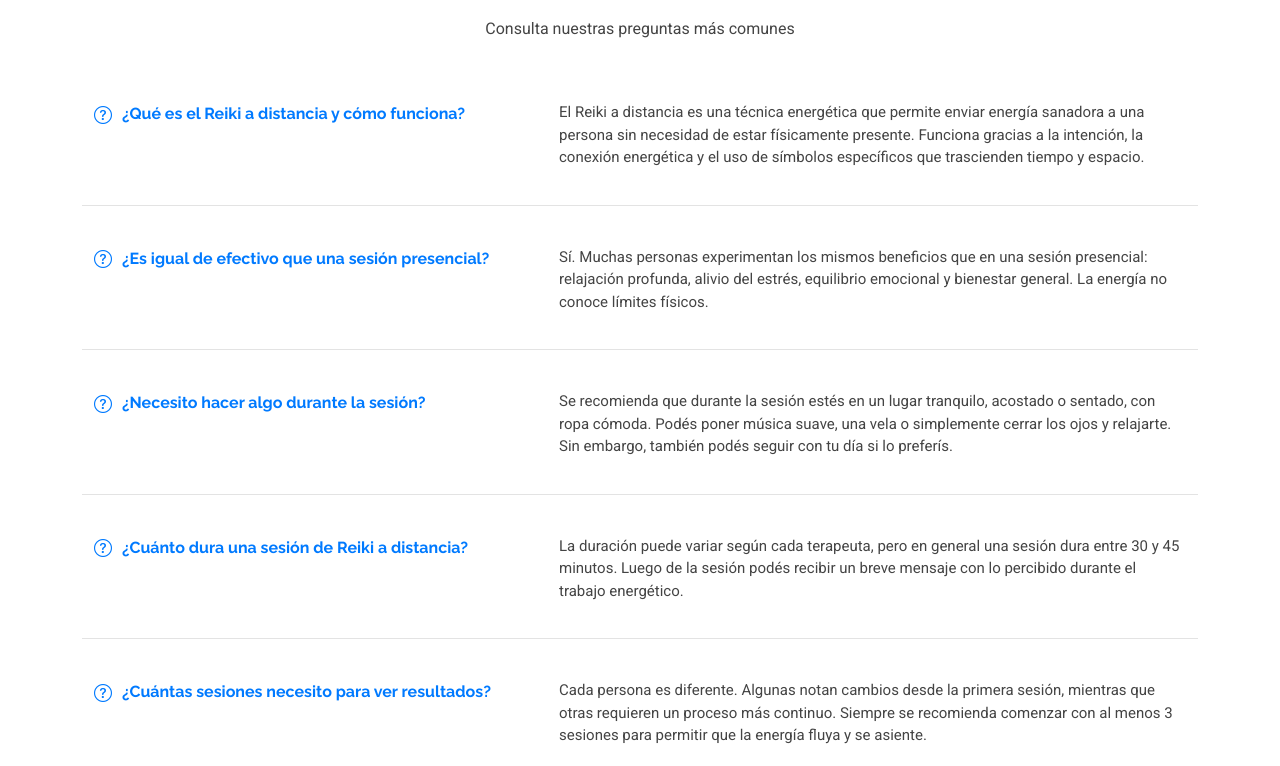
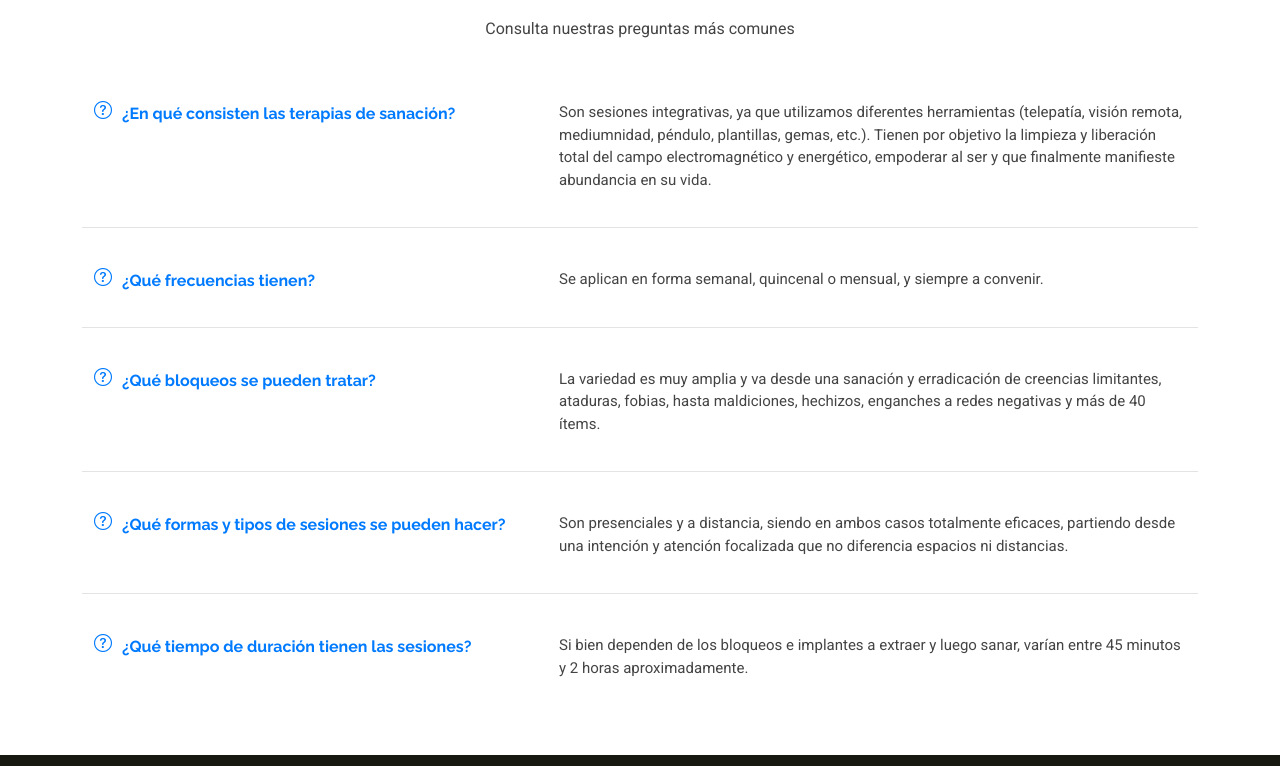
Before and after one commit to labordetrabajo/sikiuk, a plain HTML site: page index.html in a window 1280 px wide. Shown: the part 5358-6124 px from the top of the page. Drawn offline with nearby package versions, Linux system fonts and the light colour scheme; a web font is replaced by a local one.

Commit message:
Update index.html

```diff
--- a/index.html
+++ b/index.html
@@ -1,4 +1,4 @@
-<!DOCTYPE html>
+v<!DOCTYPE html>
 <html lang="en">
 
 <head>
@@ -513,13 +513,12 @@ $(document).ready(function() {
         <div class="row faq-item" data-aos="fade-up" data-aos-delay="100">
           <div class="col-lg-5 d-flex">
             <i class="bi bi-question-circle"></i>
-            <h4>¿Qué es el Reiki a distancia y cómo funciona?</h4>
+            <h4>¿En qué consisten las terapias de sanación?</h4>
           </div>
           <div class="col-lg-7">
             <p>
-             El Reiki a distancia es una técnica energética que permite enviar energía sanadora
-             a una persona sin necesidad de estar físicamente presente. Funciona gracias a la intención,
-              la conexión energética y el uso de símbolos específicos que trascienden tiempo y espacio.
+             Son sesiones integrativas, ya que utilizamos diferentes herramientas (telepatía, visión remota, mediumnidad, péndulo, plantillas, gemas, etc.).
+             Tienen por objetivo la limpieza y liberación total del campo electromagnético y energético, empoderar al ser y que finalmente manifieste abundancia en su vida.
             </p>
           </div>
         </div><!-- End F.A.Q Item-->
@@ -527,13 +526,11 @@ $(document).ready(function() {
         <div class="row faq-item" data-aos="fade-up" data-aos-delay="200">
           <div class="col-lg-5 d-flex">
             <i class="bi bi-question-circle"></i>
-            <h4>¿Es igual de efectivo que una sesión presencial?</h4>
+            <h4>¿Qué frecuencias tienen?</h4>
           </div>
           <div class="col-lg-7">
             <p>
-              Sí. Muchas personas experimentan los mismos beneficios que en una sesión presencial:
-              relajación profunda, alivio del estrés, equilibrio emocional y bienestar general. La
-              energía no conoce límites físicos.
+              Se aplican en forma semanal, quincenal o mensual, y siempre a convenir.
             </p>
           </div>
         </div><!-- End F.A.Q Item-->
@@ -541,13 +538,12 @@ $(document).ready(function() {
         <div class="row faq-item" data-aos="fade-up" data-aos-delay="300">
           <div class="col-lg-5 d-flex">
             <i class="bi bi-question-circle"></i>
-            <h4>¿Necesito hacer algo durante la sesión?</h4>
+            <h4>¿Qué bloqueos se pueden tratar?</h4>
           </div>
           <div class="col-lg-7">
             <p>
-              Se recomienda que durante la sesión estés en un lugar tranquilo, acostado o
-              sentado, con ropa cómoda. Podés poner música suave, una vela o simplemente cerrar
-              los ojos y relajarte. Sin embargo, también podés seguir con tu día si lo preferís.
+              La variedad es muy amplia y va desde una sanación y erradicación de creencias
+	     limitantes, ataduras, fobias, hasta maldiciones, hechizos, enganches a redes negativas y más de 40 ítems.
             </p>
           </div>
         </div><!-- End F.A.Q Item-->
@@ -555,13 +551,12 @@ $(document).ready(function() {
         <div class="row faq-item" data-aos="fade-up" data-aos-delay="400">
           <div class="col-lg-5 d-flex">
             <i class="bi bi-question-circle"></i>
-            <h4>¿Cuánto dura una sesión de Reiki a distancia?</h4>
+            <h4>¿Qué formas y tipos de sesiones se pueden hacer?</h4>
           </div>
           <div class="col-lg-7">
             <p>
-              La duración puede variar según cada terapeuta, pero en general una sesión
-               dura entre 30 y 45 minutos. Luego de la sesión podés recibir un breve mensaje
-                con lo percibido durante el trabajo energético.
+              Son presenciales y a distancia, siendo en ambos casos totalmente eficaces, partiendo desde una intención y
+		    atención focalizada que no diferencia espacios ni distancias.
             </p>
           </div>
         </div><!-- End F.A.Q Item-->
@@ -569,14 +564,11 @@ $(document).ready(function() {
         <div class="row faq-item" data-aos="fade-up" data-aos-delay="500">
           <div class="col-lg-5 d-flex">
             <i class="bi bi-question-circle"></i>
-            <h4>¿Cuántas sesiones necesito para ver resultados?</h4>
+            <h4>¿Qué tiempo de duración tienen las sesiones?</h4>
           </div>
           <div class="col-lg-7">
             <p>
-              Cada persona es diferente. Algunas notan cambios desde la primera
-               sesión, mientras que otras requieren un proceso más continuo. Siempre se
-                recomienda comenzar con al menos 3 sesiones para permitir que la energía fluya
-                y se asiente.
+              Si bien dependen de los bloqueos e implantes a extraer y luego sanar, varían entre 45 minutos y 2 horas aproximadamente.
             </p>
           </div>
         </div><!-- End F.A.Q Item-->
```
